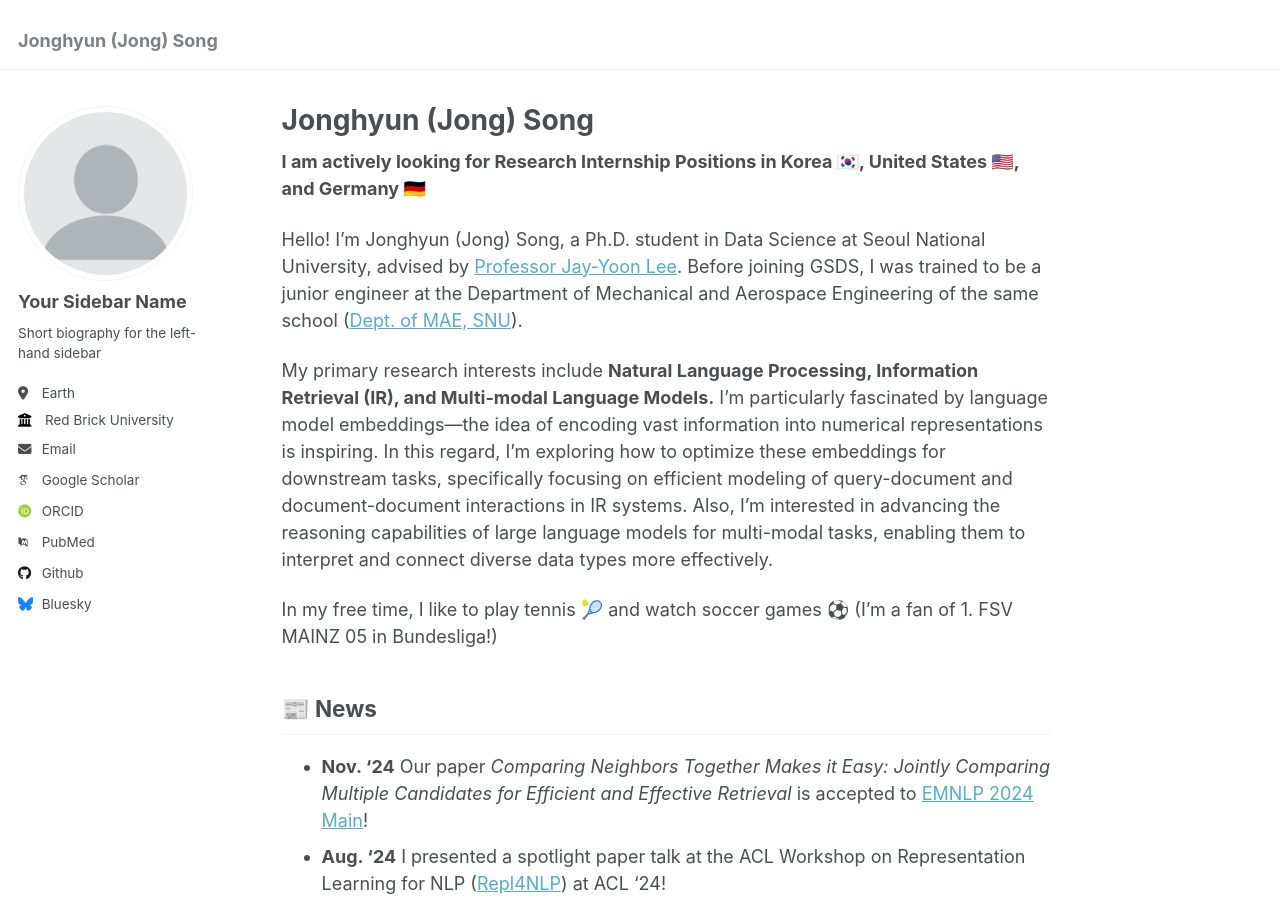
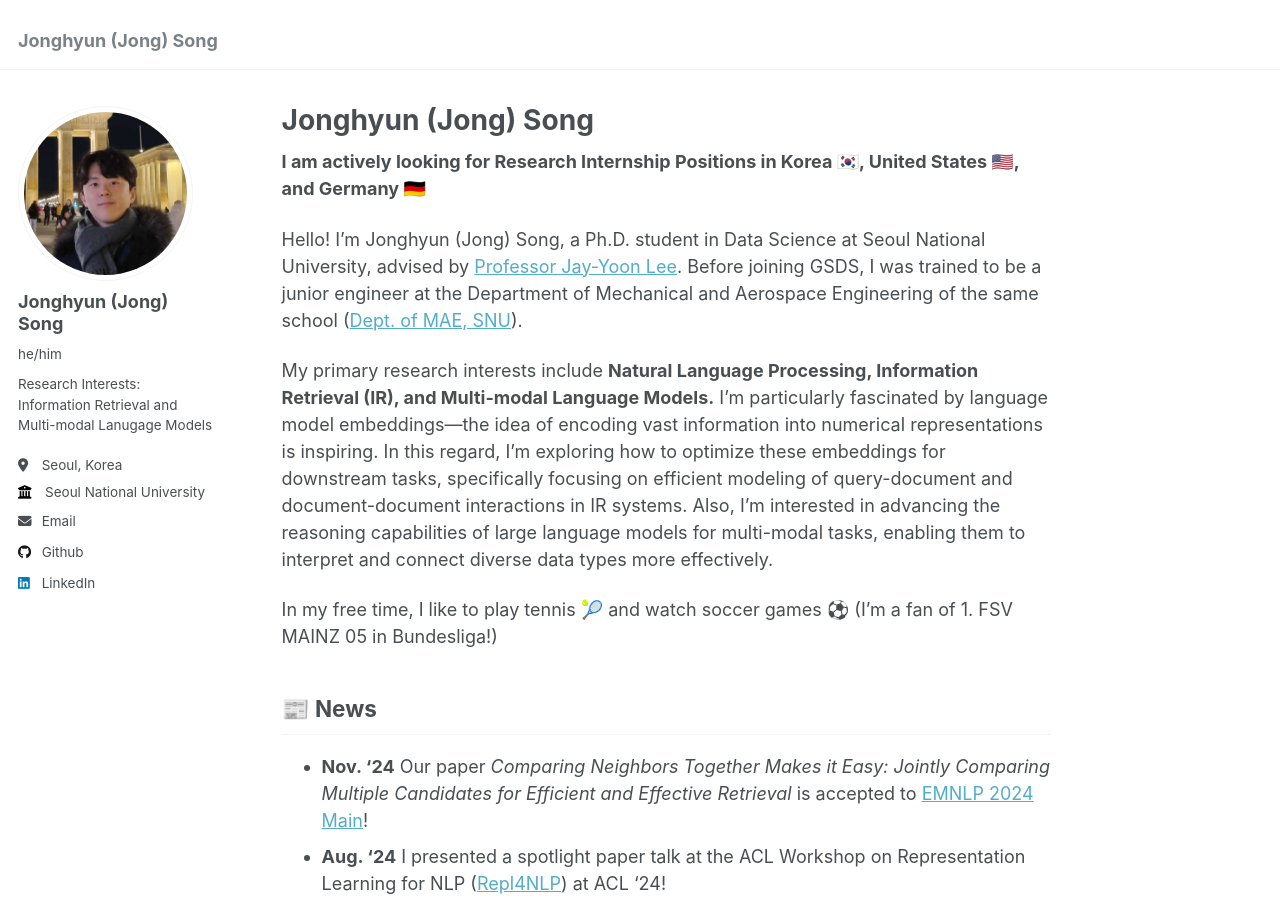
Before and after one commit to yc-song/yc-song.github.io, a Jekyll site: the page built from _pages/about.md, in a window 1280 px wide and 900 px high. Built offline with Jekyll 4.4.1, drawn with Linux system fonts in a browser that asks for light colours; emoji names are drawn with the system emoji font; some web fonts are replaced.

Commit message:
Update _config.yml

```diff
--- a/_config.yml
+++ b/_config.yml
@@ -21,34 +21,31 @@ repository               : "academicpages/academicpages.github.io"
 #               Additional customization can be done by editing /_includes/author-profile.html
 author:
   # Biographic information
-  avatar           : "profile.png"
-  name             : "Your Sidebar Name"
-  pronouns         : # example: "she/her"
-  bio              : "Short biography for the left-hand sidebar"
-  location         : "Earth"
-  employer         : "Red Brick University"
+  avatar           : "ps.png"
+  name             : "Jonghyun (Jong) Song"
+  pronouns         : "he/him"
+  bio              : "Research Interests: Information Retrieval and Multi-modal Lanugage Models"
+  location         : "Seoul, Korea"
+  employer         : "Seoul National University"
   uri              : # URL
-  email            : "none@example.org"
+  email            : "hyeongoon11@snu.ac.kr"
 
   # Academic websites
   arxiv            : # URL - Update with the correct link to your profile
-  googlescholar    : "https://scholar.google.com/citations?user=PS_CX0AAAAAJ"
   impactstory      : # URL
-  orcid            : "http://orcid.org/yourorcidurl"
   semantic         : # URL
-  pubmed           : "https://www.ncbi.nlm.nih.gov/pubmed/?term=john+snow"
   researchgate     : # URL
 
   # Repositories and software development
   bitbucket        : # Username - Update with your username on the site
   codepen          : # Username
   dribbble         : # Username
-  github           : "academicpages"
+  github           : "yc-song"
   kaggle           : # Username
   stackoverflow    : # User number or user number and name (i.e., use "1" or "1/jeff-atwood")
 
   # Social media
-  bluesky          : "bsky.app" # Replace this with you Bluesky username
+  bluesky          : # Username # Replace this with you Bluesky username
   facebook         : # Username
   flickr           : # Username
   foursquare       : # Username
@@ -57,7 +54,7 @@ author:
   keybase          : # Username
   instagram        : # Username
   lastfm           : # Username
-  linkedin         : # Username
+  linkedin         : "https://www.linkedin.com/in/jonghyun-song-244715226/"
   mastodon         : # URL
   medium           : # URL
   pinterest        : # Username
```
